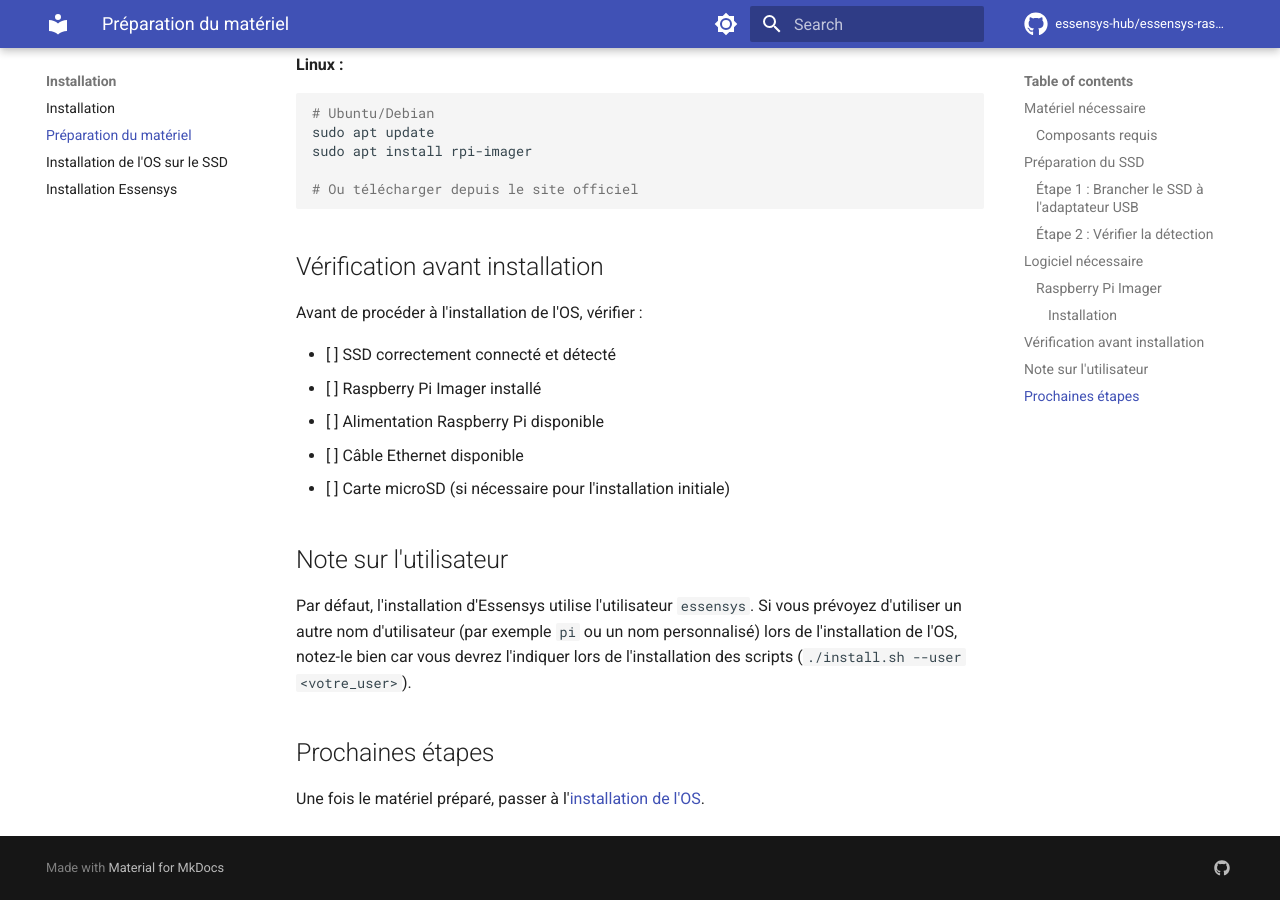
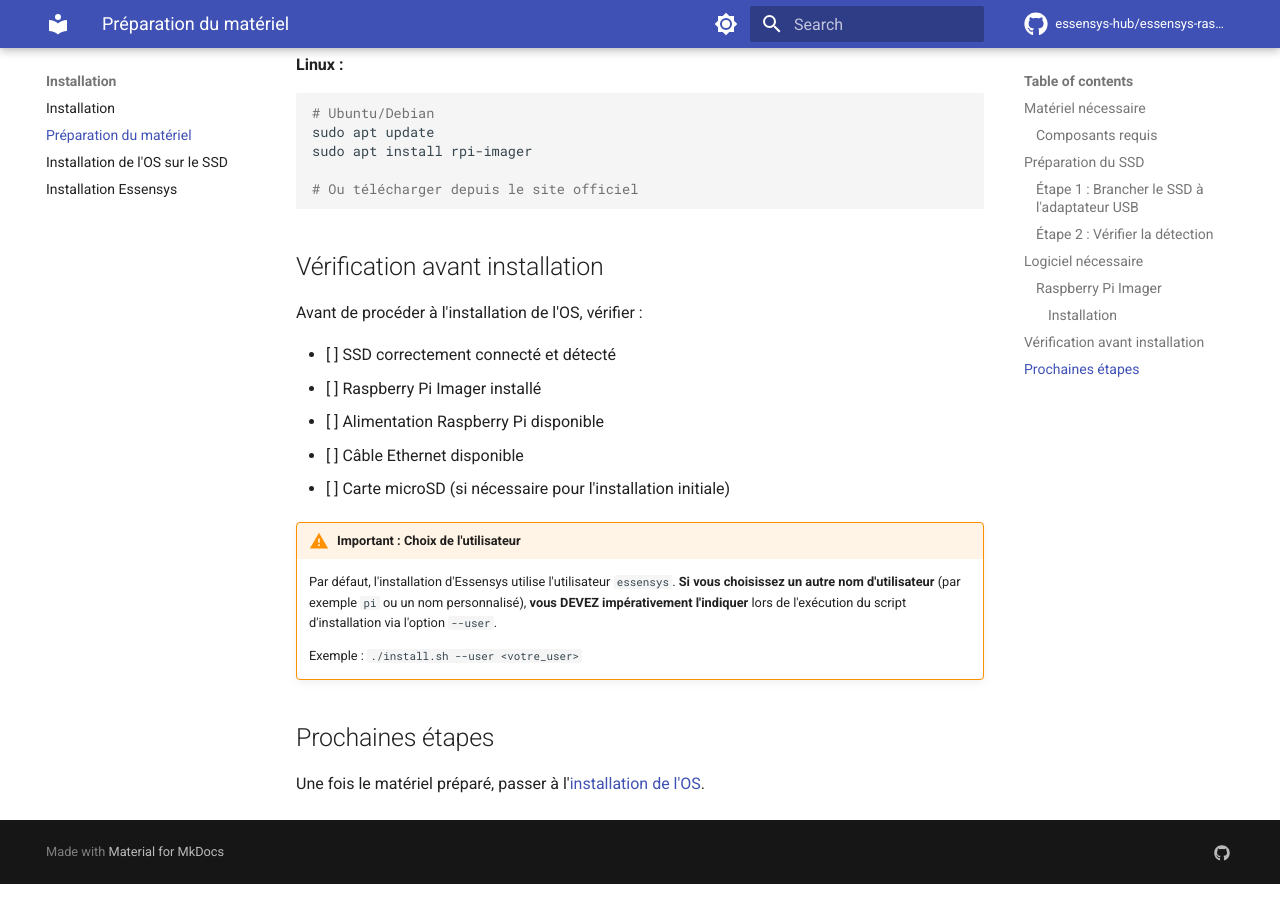
Before and after one commit to essensys-hub/essensys-raspberry-install, an MkDocs documentation site: the page built from docs/installation/preparation.md, in a window 1280 px wide and 900 px high, scrolled down 3452 px. Built offline with MkDocs 1.6.1 and Material for MkDocs 9.7.7, drawn with Linux system fonts in a browser that asks for light colours; comment, search, counter and statistics services are not loaded; the version menu is left out.

Commit message:
Emphasize custom username requirement with warnings in docs

```diff
--- a/docs/installation/preparation.md
+++ b/docs/installation/preparation.md
@@ -100,9 +100,11 @@
 - [ ] Câble Ethernet disponible
 - [ ] Carte microSD (si nécessaire pour l'installation initiale)
 
-## Note sur l'utilisateur
+!!! warning "Important : Choix de l'utilisateur"
+    Par défaut, l'installation d'Essensys utilise l'utilisateur `essensys`.
+    **Si vous choisissez un autre nom d'utilisateur** (par exemple `pi` ou un nom personnalisé), **vous DEVEZ impérativement l'indiquer** lors de l'exécution du script d'installation via l'option `--user`.
 
-Par défaut, l'installation d'Essensys utilise l'utilisateur `essensys`. Si vous prévoyez d'utiliser un autre nom d'utilisateur (par exemple `pi` ou un nom personnalisé) lors de l'installation de l'OS, notez-le bien car vous devrez l'indiquer lors de l'installation des scripts (`./install.sh --user <votre_user>`).
+    Exemple : `./install.sh --user <votre_user>`
 
 ## Prochaines étapes
 
```
Also changed, not shown: docs/installation/essensys-installation.md (+4 -0 lines), docs/installation/os-installation.md (+4 -1 lines).
